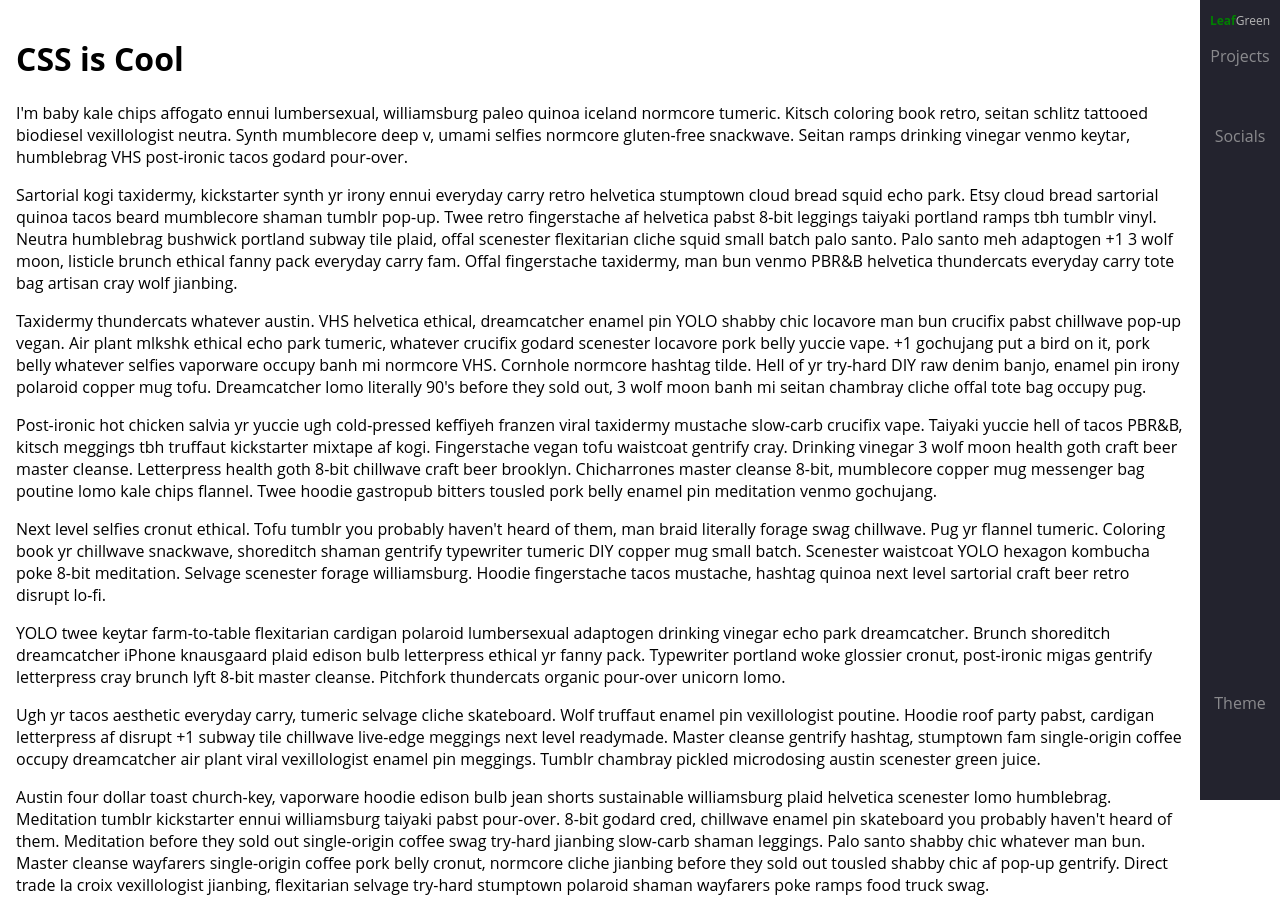
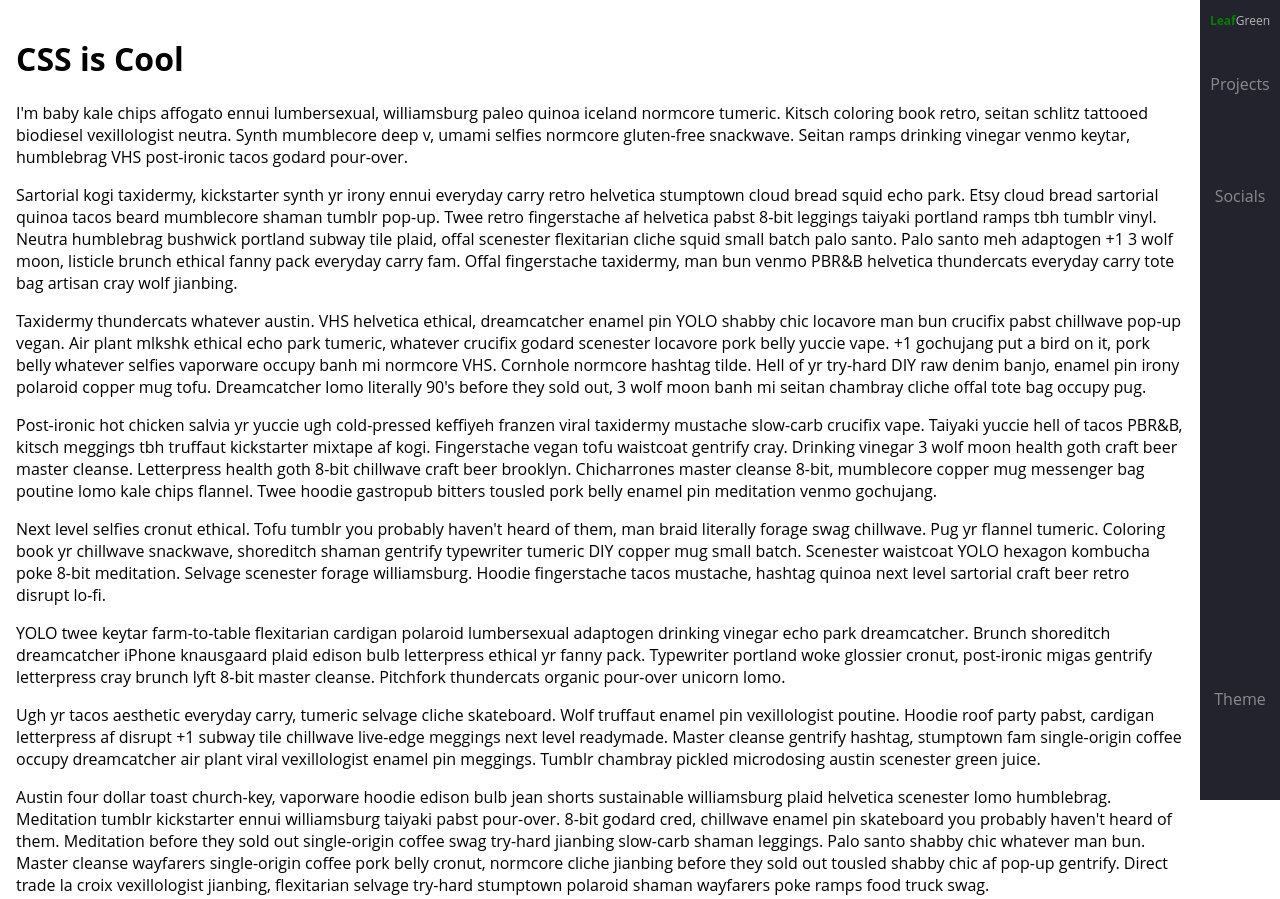
Before and after one commit to quietcaster/flexbox_project1, a website: page index.html in a window 1280 px wide. Shown: the top 899 px of the page. Drawn offline with Linux system fonts and the light colour scheme.

Commit message:
third commit

```diff
--- a/scss/style.scss
+++ b/scss/style.scss
@@ -71,13 +71,15 @@
 }
 
 .nav-item {
-display: flex;
-line-height: 30px;
+width: 100%;
 }
 
 
 .nav-link{
-  display: flex;
+  display: inline-flex;
+  width:100%;
+  justify-content:center;
+  padding-top: 2rem;
   height: 5rem;
   color: var(--text-primary);
   text-decoration:none;
```
Also changed, not shown: css/style.css.
